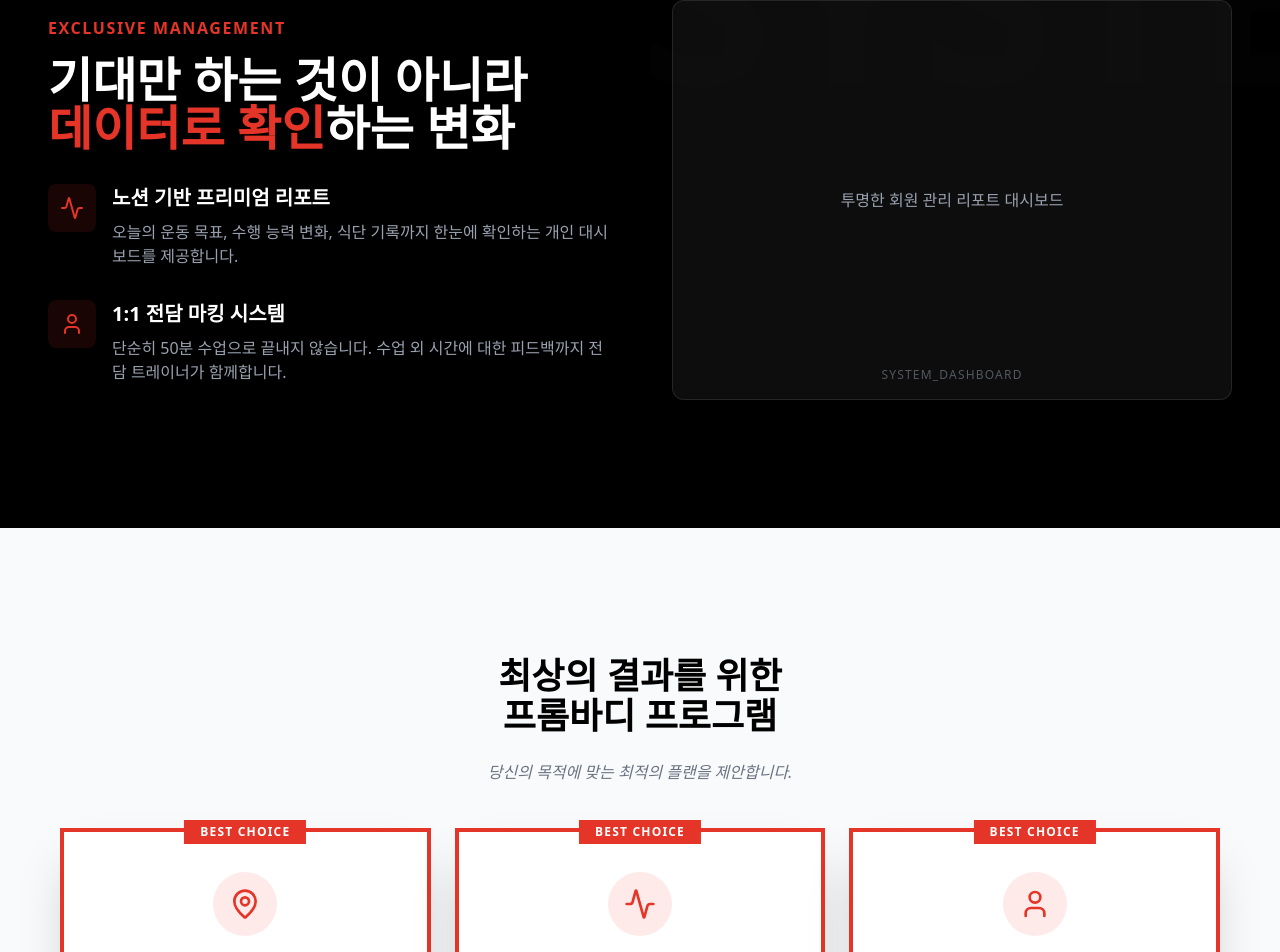
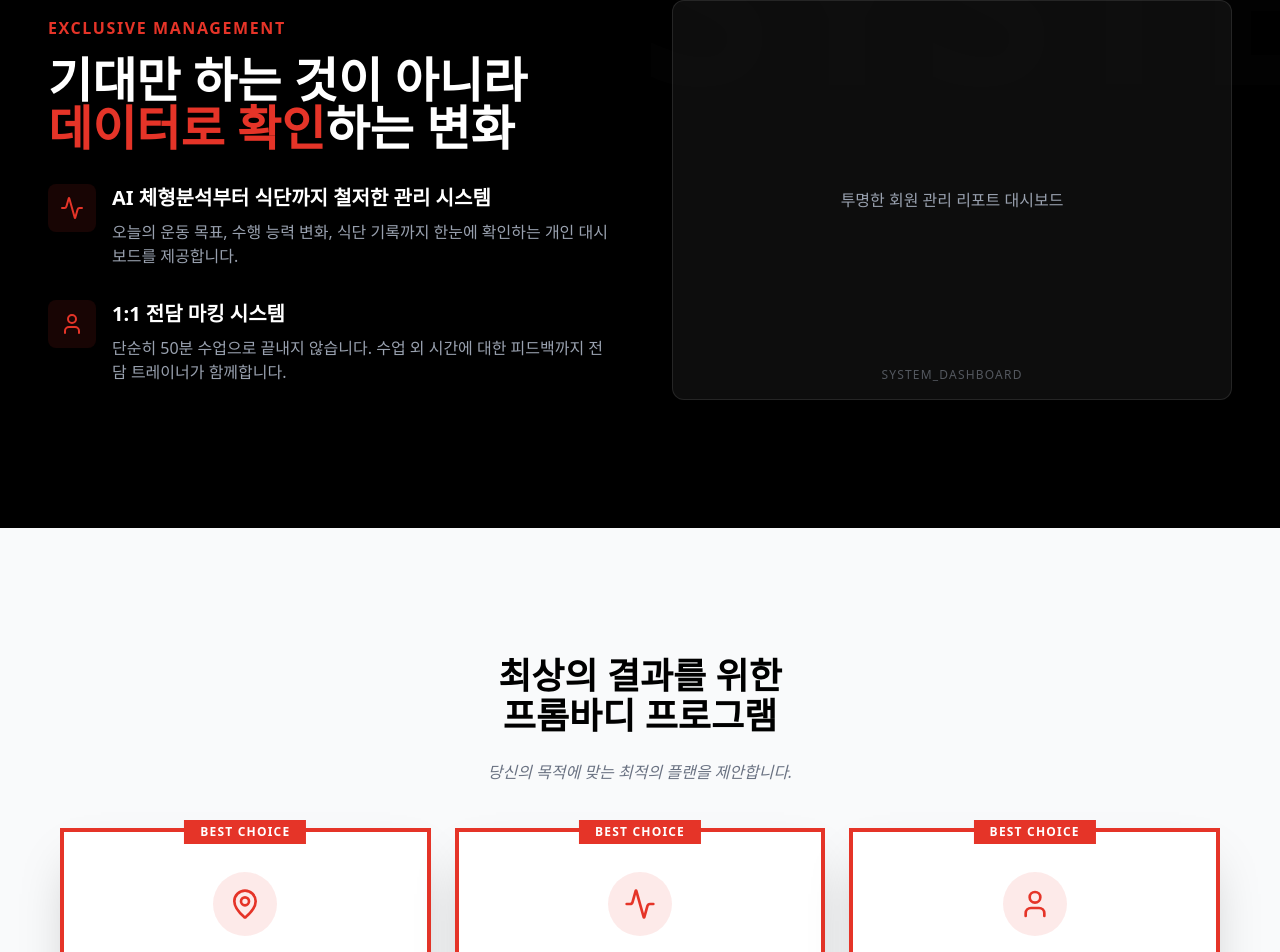
Before and after one commit to okmstyle-collab/from_body-landding, a React (Vite) app: page / in a window 1280 px wide. Shown: the part 2312-3264 px from the top of the page. Built offline with nearby package versions, Linux system fonts and the light colour scheme.

Commit message:
Update system section title

```diff
--- a/src/App.tsx
+++ b/src/App.tsx
@@ -212,7 +212,7 @@ export default function App() {
                 <div className="flex gap-4 items-start text-left">
                   <div className="bg-brand-point/10 p-3 rounded-lg"><Activity className="text-brand-point" size={24} /></div>
                   <div>
-                    <h3 className="text-xl font-bold mb-2">노션 기반 프리미엄 리포트</h3>
+                    <h3 className="text-xl font-bold mb-2 text-balance">AI 체형분석부터 식단까지 철저한 관리 시스템</h3>
                     <p className="text-gray-400 font-medium">오늘의 운동 목표, 수행 능력 변화, 식단 기록까지 한눈에 확인하는 개인 대시보드를 제공합니다.</p>
                   </div>
                 </div>
```
